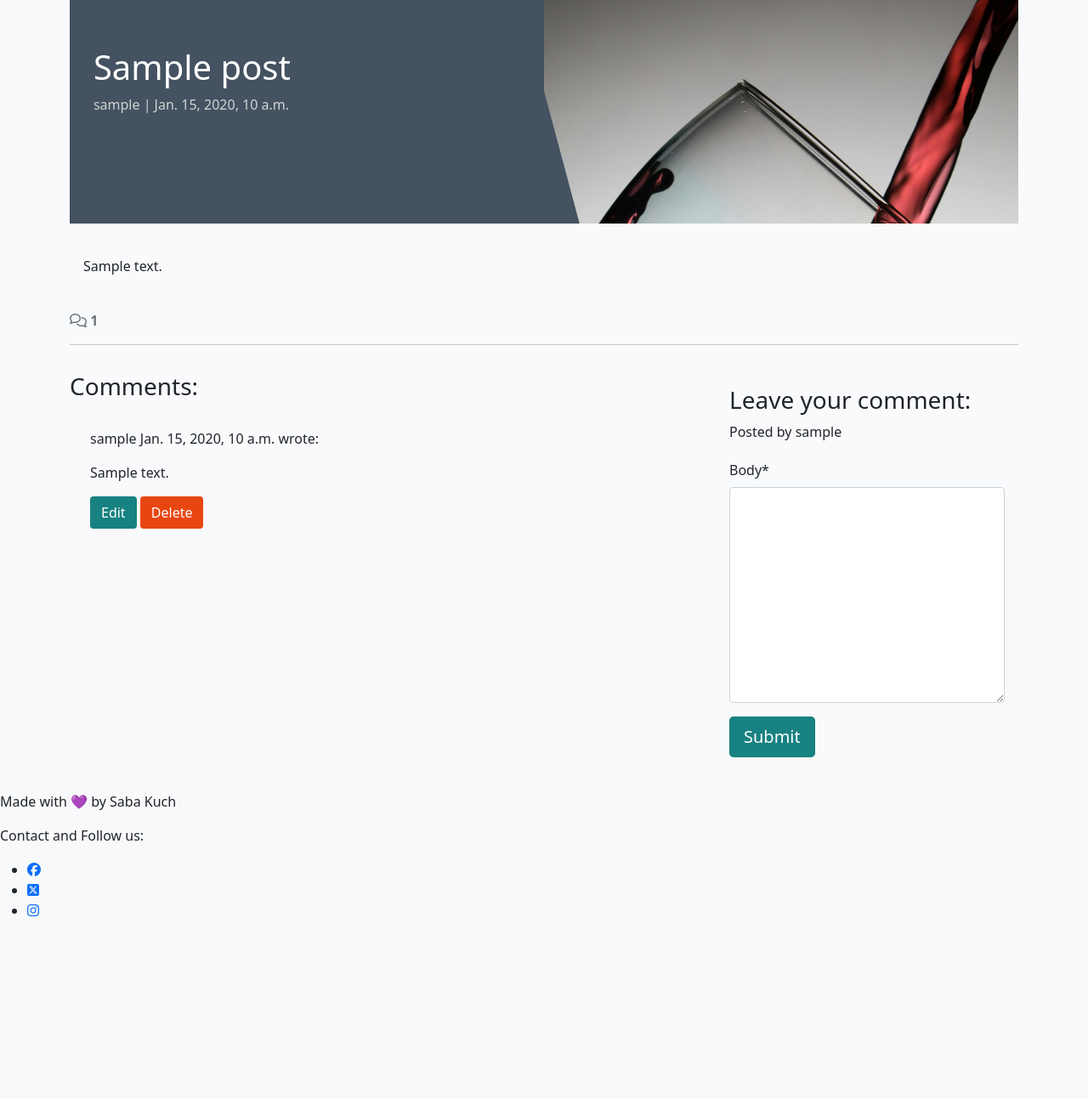
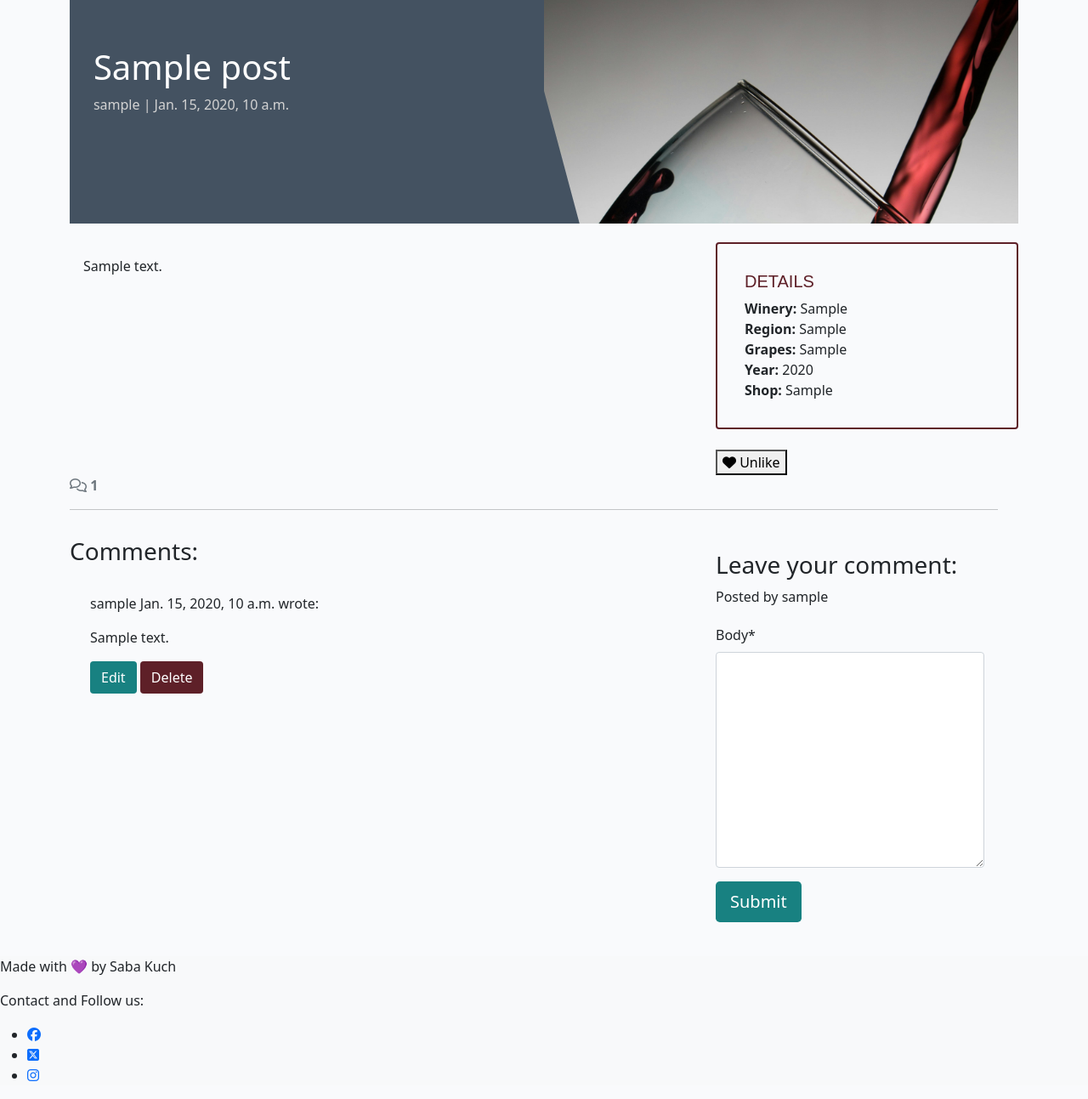
Before and after one commit to zabokaa/vina, a Django app: a page that uses templates/base.html in a window 1280 px wide. Shown: the part 136-1429 px from the top of the page at 85% size. Before the commit the page ends 1214 px from the top, so only its background shows below. Run offline with Django 4.2, Linux system fonts and the light colour scheme; a user stored in the database is signed in; tables that the repository leaves empty hold one stand-in row (values such as "Sample post"); parts of the project's set-up code (start-up, migrations or seed data) failed here and were passed over; some libraries are stand-ins or nearby versions; some web fonts are replaced.

Commit message:
create vinoteka app + liked_posts VIEW + display

```diff
--- a/blog/models.py
+++ b/blog/models.py
@@ -35,6 +35,7 @@ class Post(models.Model):
     content = models.TextField()
     created_on = models.DateTimeField(auto_now_add=True)
     status = models.IntegerField(choices=STATUS_CHOICES, default=0)
+    likes = models.ManyToManyField(User, related_name='liked_posts')
 
 # Meta Class
     class Meta:
--- a/blog/templates/blog/post_detail.html
+++ b/blog/templates/blog/post_detail.html
@@ -29,7 +29,37 @@
                 </p>
             </div>
         </div>
+        <div class="col-md-4">
+          <div class="card mb-4 mt-3 card-body card-text details-card">
+              <div class="card-body">
+                  <h5 class="card-title details-title">Details</h5>
+                  <p class="card-text">
+                      <strong>Winery:</strong> {{ post.winery }}<br>
+                      <strong>Region:</strong> {{ post.region }}<br>
+                      <strong>Grapes:</strong> {{ post.grapes }}<br>
+                      <strong>Year:</strong> {{ post.year }}<br>
+                      <strong>Shop:</strong> {{ post.shop }}
+                  </p>
+              </div>
+
+          </div>
+          <!-- Display like button -->
+        <div class="row">
+          <div class="col-12">
+              <form method="post" action="{% url 'like_post' post.id %}">
+                  {% csrf_token %}
+                  <button type="submit">
+                      {% if user in post.likes.all %}
+                          <i class="fas fa-heart"></i> Unlike
+                      {% else %}
+                          <i class="far fa-heart"></i> Like
+                      {% endif %}
+                  </button>
+              </form>
+          </div>
+        </div>
     </div>
+
     <!-- Display number of comments -->
   <div class="row">
     <div class="col-12">
--- a/blog/urls.py
+++ b/blog/urls.py
@@ -2,10 +2,11 @@ from django.urls import path
 from . import views
 
 urlpatterns = [
-    path('', views.PostList.as_view(), name="blog"),
-    path('<slug:slug>/', views.post_detail, name="post_detail"),
-    path('<slug:slug>/edit_comment/<int:comment_id>',
-         views.comment_edit, name='comment_edit'),
-    path('<slug:slug>/delete_comment/<int:comment_id>',
-         views.comment_delete, name='comment_delete'),
+     path('', views.PostList.as_view(), name="blog"),
+     path('<slug:slug>/', views.post_detail, name="post_detail"),
+     path('<slug:slug>/edit_comment/<int:comment_id>',
+          views.comment_edit, name='comment_edit'),
+     path('<slug:slug>/delete_comment/<int:comment_id>',
+          views.comment_delete, name='comment_delete'),
+     path('like/<int:post_id>/', views.like_post, name='like_post'),
 ]
--- a/blog/views.py
+++ b/blog/views.py
@@ -2,6 +2,7 @@ from django.shortcuts import render, get_object_or_404, reverse
 from django.views import generic
 from django.http import HttpResponseRedirect
 from django.contrib import messages
+from django.contrib.auth.decorators import login_required
 from .models import Post, Comment
 from .forms import CommentForm
 
@@ -92,3 +93,12 @@ def comment_delete(request, slug, comment_id):
         messages.add_message(request, messages.ERROR, 'You can only delete your own comments!')
 
     return HttpResponseRedirect(reverse('post_detail', args=[slug]))
+
+@login_required
+def like_post(request, post_id):
+    post = get_object_or_404(Post, id=post_id)
+    if request.user in post.likes.all():
+        post.likes.remove(request.user)
+    else:
+        post.likes.add(request.user)
+    return HttpResponseRedirect(request.META.get('HTTP_REFERER', '/'))
--- a/static/css/style.css
+++ b/static/css/style.css
@@ -10,7 +10,7 @@ body {
 }
 
 .light-bg {
-    background-color: #5E2028;;
+    background-color: #5E2028;
 }
 
 .main-bg {
@@ -79,6 +79,16 @@ body {
     z-index: 100;
 }
 
+.details-card {
+    border: 2px solid #5E2028;
+}
+
+.details-title {
+    font-family: Playfair, sans-serif;
+    color: #5E2028;
+    text-transform: uppercase;
+}
+
 .post-link {
     text-decoration: none;
     color: #445261;
@@ -130,7 +140,7 @@ body {
 
 .btn-delete {
     color: #fff;
-    background: #E84610;
+    background: #5E2028;
 }
 
 .btn-like:hover,
--- a/templates/base.html
+++ b/templates/base.html
@@ -42,7 +42,7 @@
                         <a class="nav-link" href="{% url 'blog' %}">Home</a>
                     </li>
                     <li class="nav-item">
-                        <a class="nav-link" href="#">My Winecellar</a>
+                        <a class="nav-link" href="{% url 'vinoteka' %}">My Winecellar</a>
                     </li>
                     {% if user.is_authenticated %}
                     <li class="nav-item">
--- a/vinopro/urls.py
+++ b/vinopro/urls.py
@@ -27,5 +27,6 @@ urlpatterns = [
     path("blog/", include("blog.urls"), name="blog"),
     path("intro/", intro_views.age_verification, name="intro"),
     path("summernote/", include("django_summernote.urls")),
+    path("vinoteka/", include("vinoteka.urls")),
     path("", intro_views.age_form, name="home"),
 ]
--- /dev/null
+++ b/vinoteka/urls.py
@@ -0,0 +1,6 @@
+from django.urls import path
+from . import views
+
+urlpatterns = [
+    path('', views.liked_posts, name='vinoteka'),
+]
```
Also changed, not shown: vinoteka/templates/vinoteka/liked_posts.html (added, +12 -0 lines), vinoteka/views.py (+6 -1 lines), blog/migrations/0005_post_likes_alter_comment_author.py (added).
